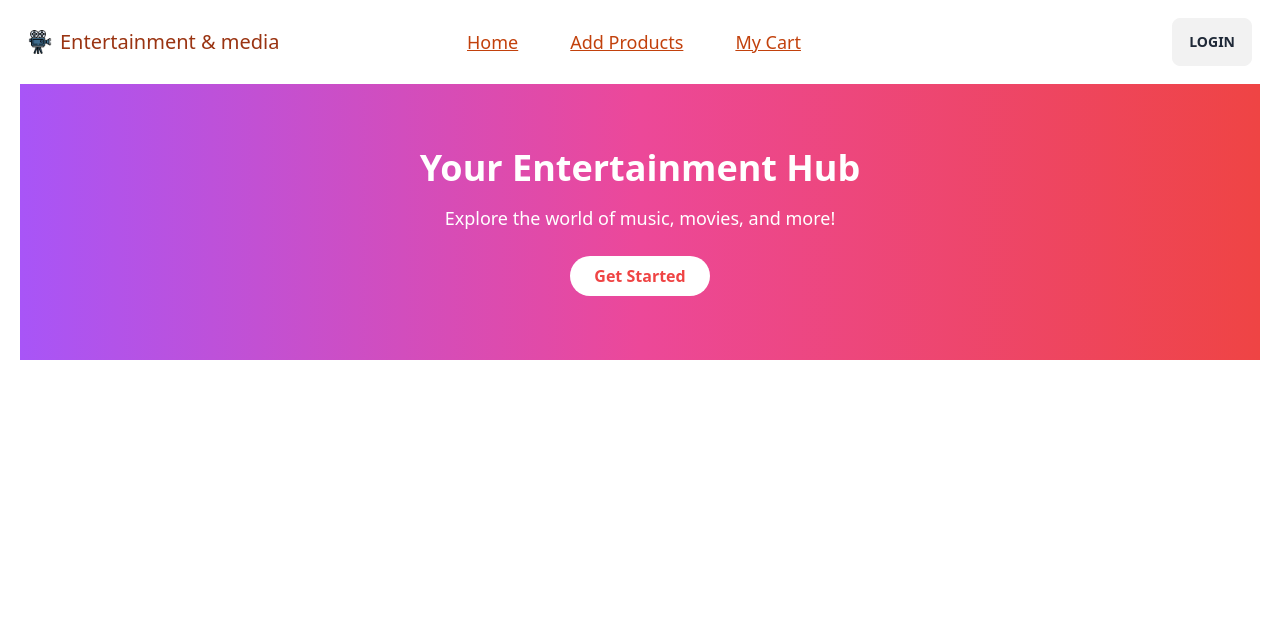
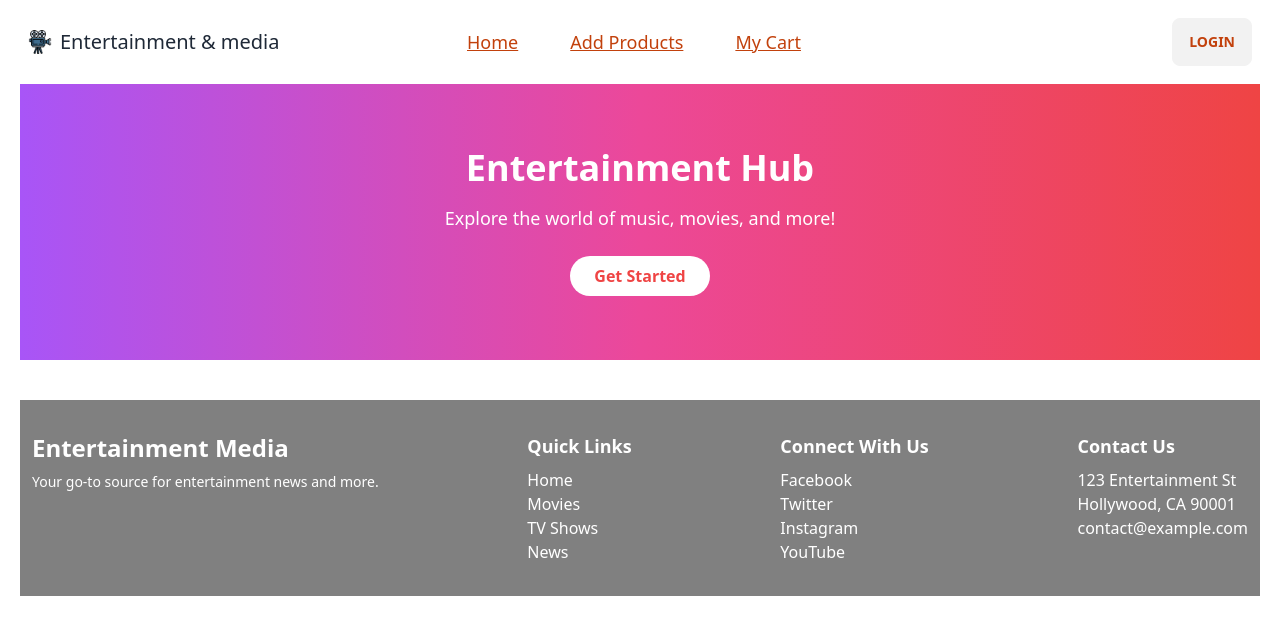
Before and after one commit to SintoDas/entertainment-and-media-client, a React (Vite) app: page / in a window 1280 px wide. Shown: the top 634 px of the page. Built offline with nearby package versions, Linux system fonts and the light colour scheme.

Commit message:
resgister page, login page , firebase setup done

```diff
--- a/src/components/Banner.jsx
+++ b/src/components/Banner.jsx
@@ -5,9 +5,7 @@ const Banner = () => {
     <div>
       <div className="bg-gradient-to-r from-purple-500 via-pink-500 to-red-500 py-16 px-4 text-white">
         <div className="max-w-5xl mx-auto flex flex-col items-center justify-center text-center">
-          <h1 className="text-4xl font-extrabold mb-4">
-            Your Entertainment Hub
-          </h1>
+          <h1 className="text-4xl font-extrabold mb-4">Entertainment Hub</h1>
           <p className="text-lg mb-6">
             Explore the world of music, movies, and more!
           </p>
--- /dev/null
+++ b/src/components/Fom/Login.jsx
@@ -0,0 +1,56 @@
+import React from "react";
+import { Link } from "react-router-dom";
+
+const Login = () => {
+  return (
+    <div className="bg-gray-100 flex items-center justify-center h-screen">
+      <div className="bg-white p-8 rounded-lg shadow-md w-96">
+        <h2 className="text-2xl text-center font-semibold mb-4 text-orange-400">
+          Login Now
+        </h2>
+        <form>
+          <div className="mb-4">
+            <label className="block text-gray-600">Email</label>
+            <input
+              type="email"
+              id="email"
+              name="email"
+              className="w-full border border-gray-300 rounded-md py-2 px-3 focus:outline-none focus:border-blue-400"
+              placeholder="enter your email address"
+              required
+            />
+          </div>
+          <div className="mb-4">
+            <label className="block text-gray-600">Password</label>
+            <input
+              type="password"
+              id="password"
+              name="password"
+              className="w-full border border-gray-300 rounded-md py-2 px-3 focus:outline-none focus:border-blue-400"
+              placeholder="Enter your password"
+              required
+            />
+          </div>
+
+          <div className="flex items-center justify-between ">
+            <p className="text-lg font-medium">Have an account?</p>
+            <Link to="/register">
+              <p className="text-orange-700 text-lg underline">Register</p>
+            </Link>
+          </div>
+
+          <div className="mt-6">
+            <button
+              type="submit"
+              className="w-full bg-orange-700 text-white rounded-md py-2 px-4 hover:bg-orange-500"
+            >
+              Login
+            </button>
+          </div>
+        </form>
+      </div>
+    </div>
+  );
+};
+
+export default Login;
--- /dev/null
+++ b/src/components/Fom/Register.jsx
@@ -0,0 +1,80 @@
+import React from "react";
+import { Link } from "react-router-dom";
+
+const Register = () => {
+  return (
+    <div className="bg-gray-100 flex items-center justify-center h-screen">
+      <div className="bg-white p-8 rounded-lg shadow-md w-96">
+        <h2 className="text-2xl text-center font-semibold text-orange-400 mb-4">
+          Registration Now
+        </h2>
+        <form>
+          <div className="mb-4">
+            <label className="block text-gray-600">Name</label>
+            <input
+              type="text"
+              id="name"
+              name="name"
+              className="w-full border border-gray-300 rounded-md py-2 px-3 focus:outline-none focus:border-blue-400"
+              placeholder="enter your name"
+              required
+            />
+          </div>
+          <div className="mb-4">
+            <label className="block text-gray-600">Email</label>
+            <input
+              type="email"
+              id="email"
+              name="email"
+              className="w-full border border-gray-300 rounded-md py-2 px-3 focus:outline-none focus:border-blue-400"
+              placeholder="enter your email address"
+              required
+            />
+          </div>
+          <div className="mb-4">
+            <label className="block text-gray-600">Password</label>
+            <input
+              type="password"
+              id="password"
+              name="password"
+              className="w-full border border-gray-300 rounded-md py-2 px-3 focus:outline-none focus:border-blue-400"
+              placeholder="Enter your password"
+              required
+            />
+          </div>
+          <div className="mb-4">
+            <label className="block text-gray-600">Photo URL</label>
+            <input
+              type="text"
+              id="photoUrl"
+              name="photoUrl"
+              className="w-full border border-gray-300 rounded-md py-2 px-3 focus:outline-none focus:border-blue-400"
+              placeholder="Enter your photo url here..."
+              required
+            />
+          </div>
+
+          <div className="flex items-center justify-between ">
+            <p className="text-lg font-medium">Already have an account?</p>
+            <Link to="/login">
+              <p className="text-orange-700 text-lg font-bold underline">
+                Login
+              </p>
+            </Link>
+          </div>
+
+          <div className="mt-6">
+            <button
+              type="submit"
+              className="w-full bg-orange-700 text-white rounded-md py-2 px-4 hover:bg-orange-500"
+            >
+              Register
+            </button>
+          </div>
+        </form>
+      </div>
+    </div>
+  );
+};
+
+export default Register;
--- /dev/null
+++ b/src/components/Footer.jsx
@@ -0,0 +1,81 @@
+const Footer = () => {
+  return (
+    <div className="py-10">
+      <footer className="bg-[#808080] text-white py-8 px-3">
+        <div className="container mx-auto flex flex-col md:flex-row justify-between">
+          <div className="mb-4 md:mb-0">
+            <h2 className="text-2xl font-semibold">Entertainment Media</h2>
+            <p className="text-sm mt-2">
+              Your go-to source for entertainment news and more.
+            </p>
+          </div>
+
+          <div className="mb-4 md:mb-0">
+            <h3 className="text-lg font-semibold">Quick Links</h3>
+            <ul className="mt-2">
+              <li>
+                <a href="#" className="hover:underline">
+                  Home
+                </a>
+              </li>
+              <li>
+                <a href="#" className="hover:underline">
+                  Movies
+                </a>
+              </li>
+              <li>
+                <a href="#" className="hover:underline">
+                  TV Shows
+                </a>
+              </li>
+              <li>
+                <a href="#" className="hover:underline">
+                  News
+                </a>
+              </li>
+            </ul>
+          </div>
+
+          <div className="mb-4 md:mb-0">
+            <h3 className="text-lg font-semibold">Connect With Us</h3>
+            <ul className="mt-2">
+              <li>
+                <a href="#" className="hover:underline">
+                  Facebook
+                </a>
+              </li>
+              <li>
+                <a href="#" className="hover:underline">
+                  Twitter
+                </a>
+              </li>
+              <li>
+                <a href="#" className="hover:underline">
+                  Instagram
+                </a>
+              </li>
+              <li>
+                <a href="#" className="hover:underline">
+                  YouTube
+                </a>
+              </li>
+            </ul>
+          </div>
+
+          <div>
+            <h3 className="text-lg font-semibold">Contact Us</h3>
+            <p className="mt-2">
+              123 Entertainment St
+              <br />
+              Hollywood, CA 90001
+              <br />
+              contact@example.com
+            </p>
+          </div>
+        </div>
+      </footer>
+    </div>
+  );
+};
+
+export default Footer;
--- a/src/components/Navbar.jsx
+++ b/src/components/Navbar.jsx
@@ -1,4 +1,4 @@
-import { NavLink } from "react-router-dom";
+import { Link, NavLink } from "react-router-dom";
 import navImg from "../assets/entertainment.png";
 
 const Navbar = () => {
@@ -77,14 +77,16 @@ const Navbar = () => {
               src={navImg}
               alt="media-image"
             />
-            <span className="text-orange-800">Entertainment & media</span>
+            <span className="text-orange-00">Entertainment & media</span>
           </a>
         </div>
         <div className="navbar-center hidden lg:flex">
           <ul className="menu menu-horizontal px-1">{navLinks}</ul>
         </div>
         <div className="navbar-end">
-          <a className="btn">Login</a>
+          <Link to="/login" className="btn text-orange-700">
+            Login
+          </Link>
         </div>
       </div>
     </div>
--- a/src/pages/Home/Home.jsx
+++ b/src/pages/Home/Home.jsx
@@ -1,4 +1,5 @@
 import Banner from "../../components/Banner";
+import Footer from "../../components/Footer";
 import Navbar from "../../components/Navbar";
 
 const Home = () => {
@@ -6,6 +7,7 @@ const Home = () => {
     <div>
       <Navbar></Navbar>
       <Banner></Banner>
+      <Footer></Footer>
     </div>
   );
 };
```
Also changed, not shown: src/Router/Router.jsx (+10 -0 lines).
